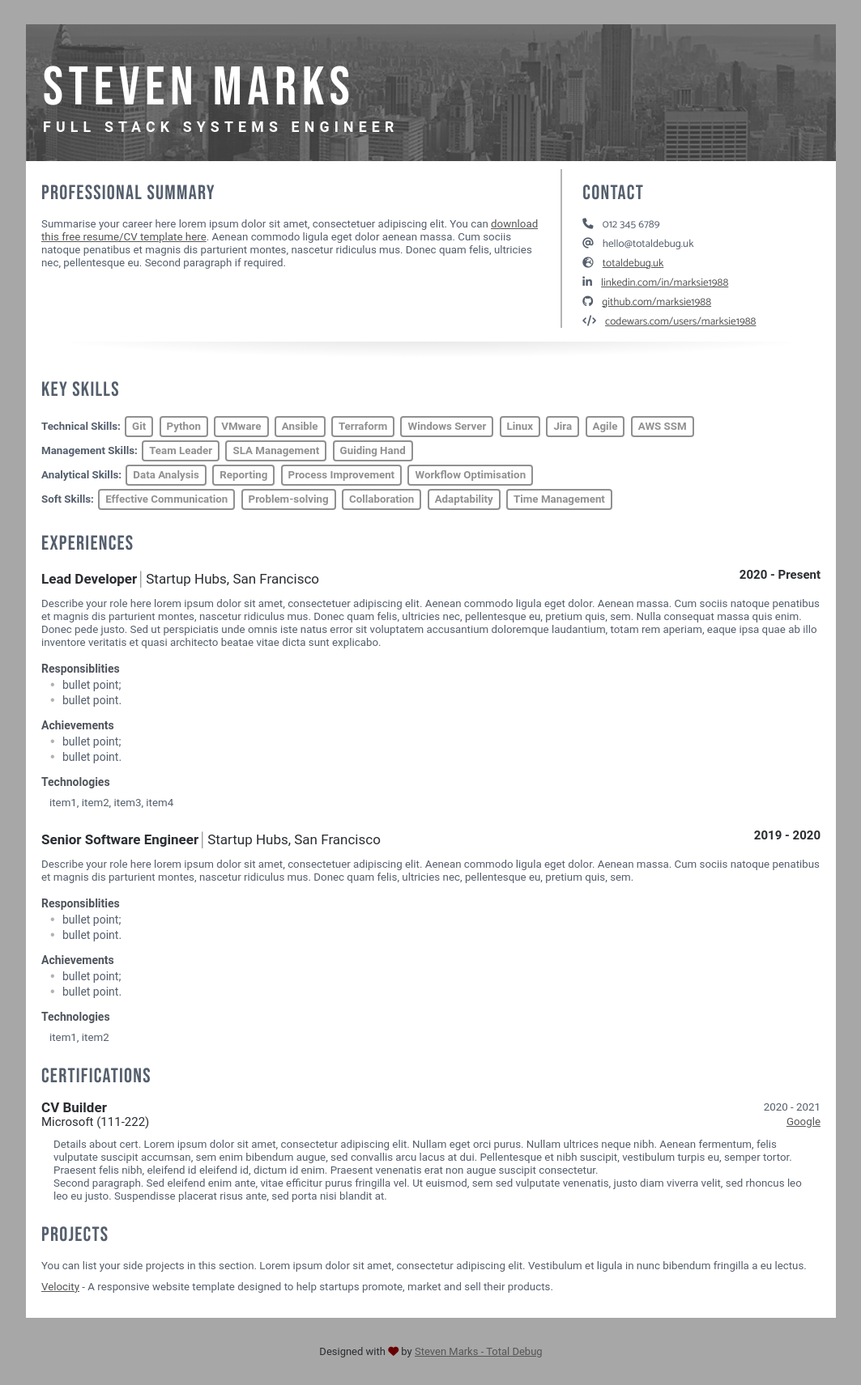
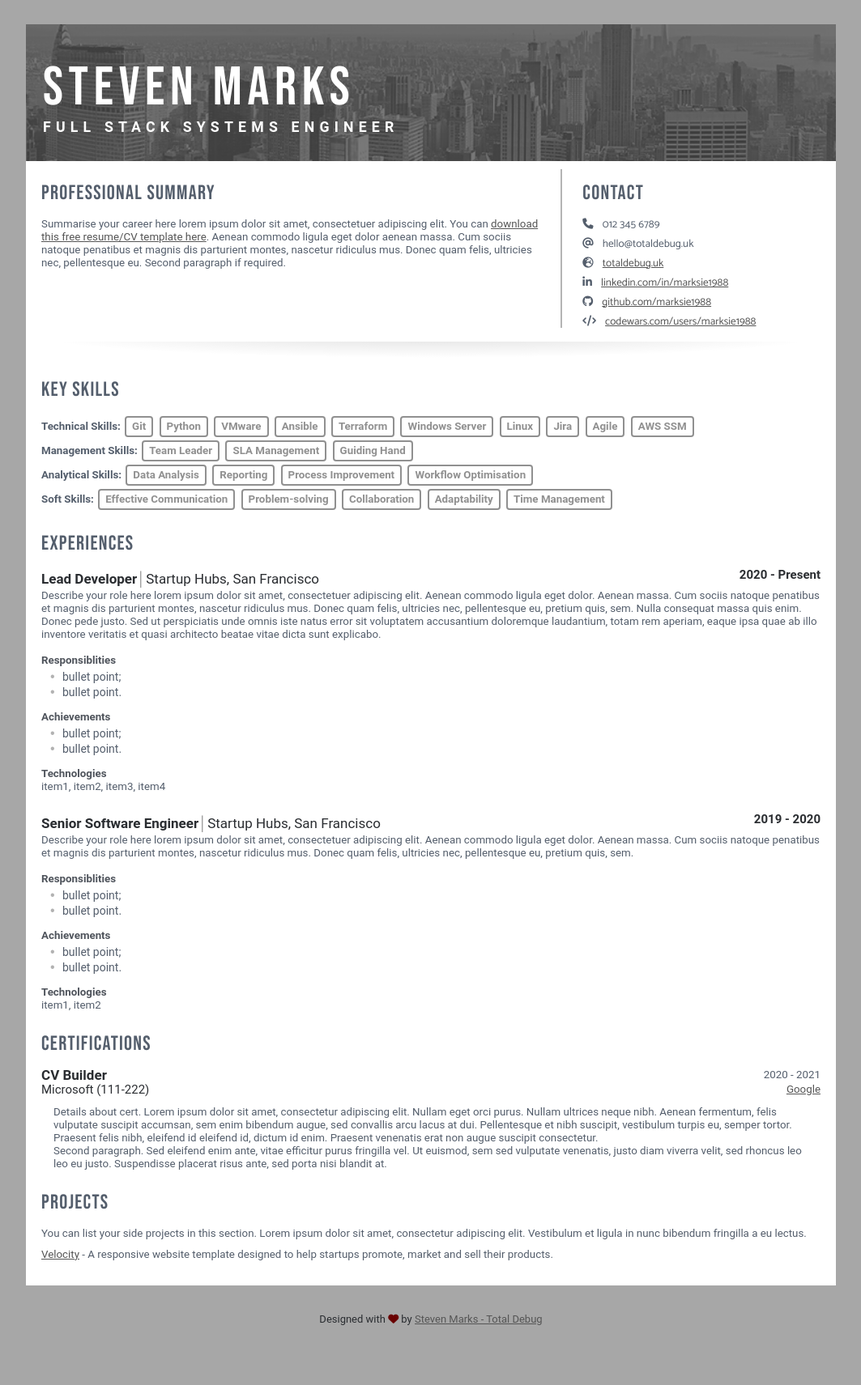
Before and after one commit to totaldebug/jekyll-theme-cv, a Jekyll site: the page built from index.html, in a window 1280 px wide. Shown: the whole page at 81% size, without its empty margins (108-1171 px from the left). Built offline with Jekyll 4.4.1, drawn with Linux system fonts in a browser that asks for light colours; after the commit the page ends 1671 px from its top, so only the background shows below that.

Commit message:
change margins

```diff
--- a/_sass/_base.scss
+++ b/_sass/_base.scss
@@ -142,11 +142,6 @@ body {
     padding-bottom: 0rem !important;
 }
 
-
-.work .head {
-    margin-bottom: 10px;
-}
-
 .certs .cert-provider,
 .work .time {
     color: #2a2d31;
@@ -202,7 +197,7 @@ body {
 .sub-heading {
     color: #4f545c;
     font-weight: 600;
-    font-size: 14px;
+    font-size: 10pt;
 }
 
 .fontsize {
@@ -238,10 +233,6 @@ body {
     font-weight: 700;
     display: inline-block;
     margin: 2px !important;
-}
-
-.technologies {
-    margin: 10px 10px 0 !important;
 }
 
 .skn-mlo6 * {
```
